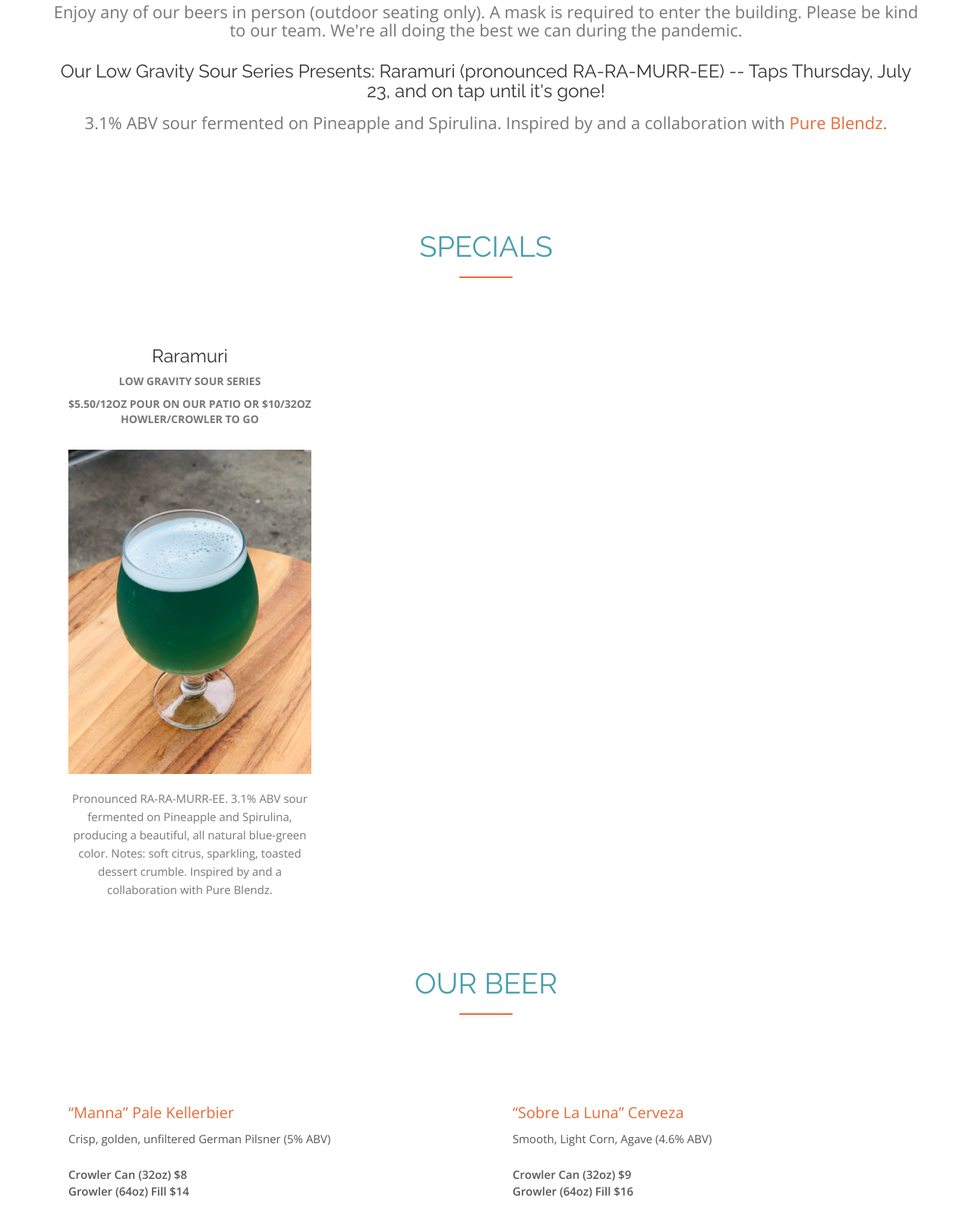
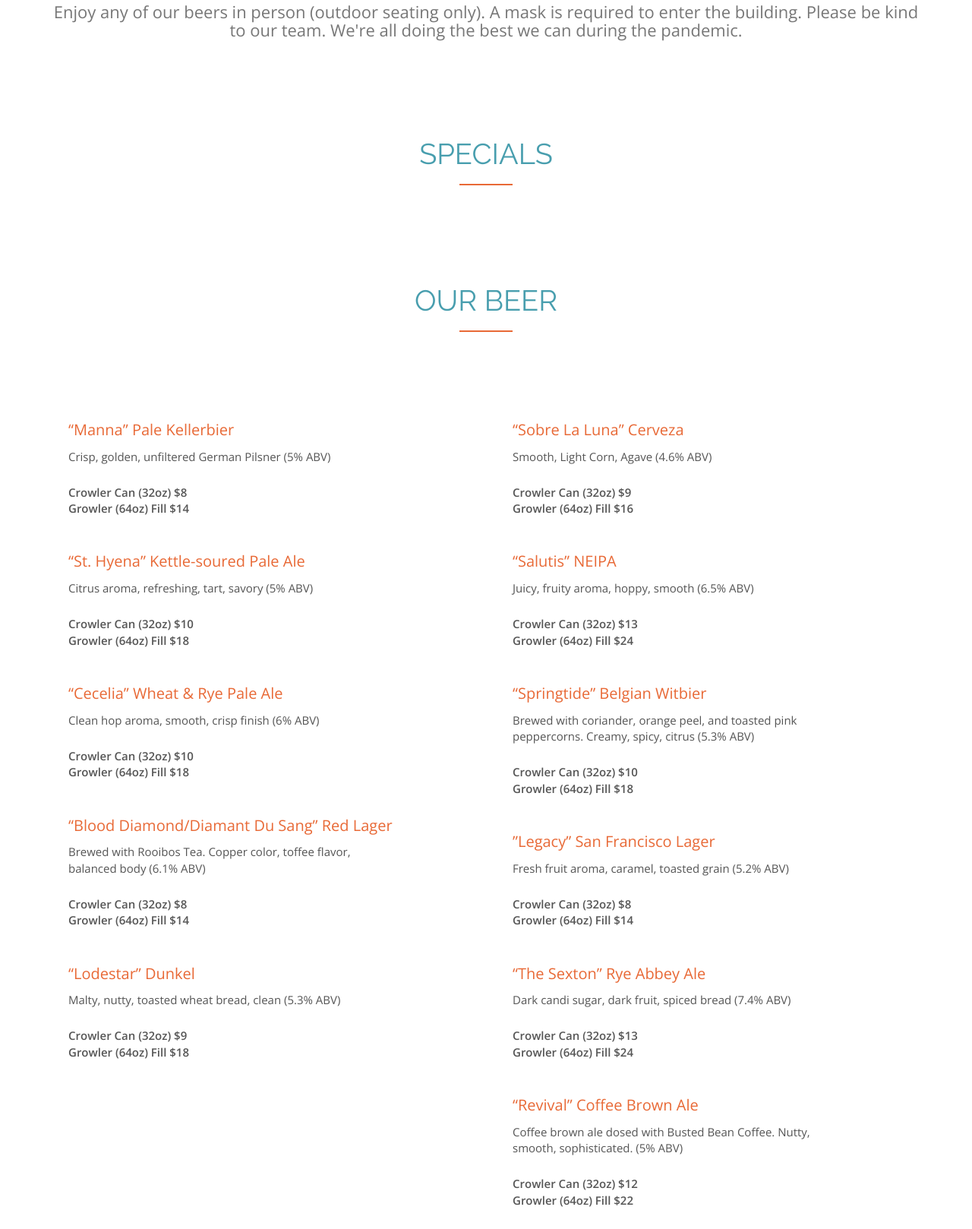
Before and after one commit to falseidolbrewers/falseidolbrewers.github.io, a plain HTML site: page index.html in a window 1280 px wide. Shown: the part 782-2400 px from the top of the page at 76% size. Drawn offline with nearby package versions, Linux system fonts and the light colour scheme.

Commit message:
Added Salutis, removed Raramuri, OLOS

```diff
--- a/index.html
+++ b/index.html
@@ -90,8 +90,8 @@
     <div class="section-title">
       <h3>Outdoor seating available under our giant tent!</h3>
       <p>Enjoy any of our beers in person (outdoor seating only). A mask is required to enter the building. Please be kind to our team. We're all doing the best we can during the pandemic.</p>
-        <h3>Our Low Gravity Sour Series Presents: Raramuri (pronounced RA-RA-MURR-EE) --  Taps Thursday, July 23, and on tap until it's gone!</h3>
-        <p>3.1% ABV sour fermented on Pineapple and Spirulina. Inspired by and a collaboration with <a href="https://pureblendzacai.com/" target="__blank"> Pure Blendz</a>.</p>
+<!--         <h3>Our Low Gravity Sour Series Presents: Raramuri (pronounced RA-RA-MURR-EE) --  Taps Thursday, July 23, and on tap until it's gone!</h3> -->
+<!--         <p>3.1% ABV sour fermented on Pineapple and Spirulina. Inspired by and a collaboration with <a href="https://pureblendzacai.com/" target="__blank"> Pure Blendz</a>.</p> -->
     </div>
   </div>
 </div>
@@ -110,7 +110,7 @@
           <p>This extremely light bodied, low alcohol, refreshing sour is rested on hibiscus and prickly pear. 3.1% ABV, $10/32oz howler. 50% of the sales of this batch of beer will be split between the GoFundMe for Breonna Taylor, and Louisville Mutual Aid, a fundraiser for different organizations in the city, including Black Lives Matter Louisville, Hip Hop Cares and Women of the Well.</p>
         </div>
       </div> -->
-      <div class="col-xs-12 col-sm-4">
+<!--       <div class="col-xs-12 col-sm-4">
         <div class="features-item">
           <h3>Raramuri</h3>
           <h5>Low Gravity Sour Series</h5>
@@ -118,21 +118,21 @@
           <img src="img/specials/raramuri.jpg" class="img-responsive" alt="">
           <p>Pronounced RA-RA-MURR-EE. 3.1% ABV sour fermented on Pineapple and Spirulina, producing a beautiful, all natural blue-green color. Notes: soft citrus, sparkling, toasted dessert crumble. Inspired by and a collaboration with Pure Blendz.</p>
         </div>
-      </div>
-      <!--<div class="col-xs-12 col-sm-4">
+      </div> -->
+<!--       <!--<div class="col-xs-12 col-sm-4">
         <div class="features-item">
           <h3>Grapefruit Radler</h3>
           <h5>32oz Crowler Cans Only</h5>
           <img src="img/specials/grapefruit_radler.jpg" class="img-responsive" alt="">
           <p>4% ABV, $11 per 32oz Crowler Can</p>
-        </div>
-         <div class="features-item">
+        </div> -->
+<!--          <div class="features-item">
           <h3>False Idol Etched Glassware</h3>
           <h5>16oz Pint Glass (shown) or <br>12oz Snifter Glass</h5>
           <img src="img/specials/etched_glassware.jpg" class="img-responsive" alt="">
           <p>16oz Pint Glass: $12<br>12oz Snifter Glass: $12</p>
         </div>
-      </div>-->
+      </div> -->
     </div>
   </div>
 </div>
@@ -176,18 +176,12 @@
             <div class="menu-item-price"> Crowler Can (32oz) $9 </div>
             <div class="menu-item-price"> Growler (64oz) Fill $18 </div>
           </div>
-          <div class="menu-item">
+<!--           <div class="menu-item">
             <div class="menu-item-name">“Our Lady of Snows” Wheat Stout</div>
             <div class="menu-item-description"> Dark, roasty, dry, silky (8.2% ABV)</div><br>
             <div class="menu-item-price"> Crowler Can (32oz) $14 </div>
             <div class="menu-item-price"> Growler (64oz) Fill $26 </div>
-          </div>
-          <div class="menu-item">
-            <div class="menu-item-name">“Revival” Coffee Brown Ale</div>
-            <div class="menu-item-description"> Coffee brown ale dosed with Busted Bean Coffee. Nutty, smooth, sophisticated. (5% ABV)</div><br>
-            <div class="menu-item-price"> Crowler Can (32oz) $12 </div>
-            <div class="menu-item-price"> Growler (64oz) Fill $22 </div>
-          </div>
+          </div>     -->
         </div>
       </div>
       <div class="col-xs-12 col-sm-6">
@@ -199,12 +193,12 @@
             <div class="menu-item-price"> Crowler Can (32oz) $9 </div>
             <div class="menu-item-price"> Growler (64oz) Fill $16 </div>
           </div>
-          <!--<div class="menu-item">
+          <div class="menu-item">
             <div class="menu-item-name">“Salutis” NEIPA</div>
             <div class="menu-item-description"> Juicy, fruity aroma, hoppy, smooth (6.5% ABV)</div><br>
             <div class="menu-item-price"> Crowler Can (32oz) $13 </div>
             <div class="menu-item-price"> Growler (64oz) Fill $24 </div>
-          </div>-->
+          </div>
           <div class="menu-item">
             <div class="menu-item-name">“Springtide” Belgian Witbier</div>
             <div class="menu-item-description"> Brewed with coriander, orange peel, and toasted pink peppercorns. Creamy, spicy, citrus (5.3% ABV)</div><br>
@@ -222,6 +216,12 @@
             <div class="menu-item-description"> Dark candi sugar, dark fruit, spiced bread (7.4% ABV)</div><br>
             <div class="menu-item-price"> Crowler Can (32oz) $13 </div>
             <div class="menu-item-price"> Growler (64oz) Fill $24 </div>
+          </div>
+          <div class="menu-item">
+            <div class="menu-item-name">“Revival” Coffee Brown Ale</div>
+            <div class="menu-item-description"> Coffee brown ale dosed with Busted Bean Coffee. Nutty, smooth, sophisticated. (5% ABV)</div><br>
+            <div class="menu-item-price"> Crowler Can (32oz) $12 </div>
+            <div class="menu-item-price"> Growler (64oz) Fill $22 </div>
           </div>
 <!--           <div class="menu-item">
             <div class="menu-item-name">“Theory” Rye Porter</div>
```
